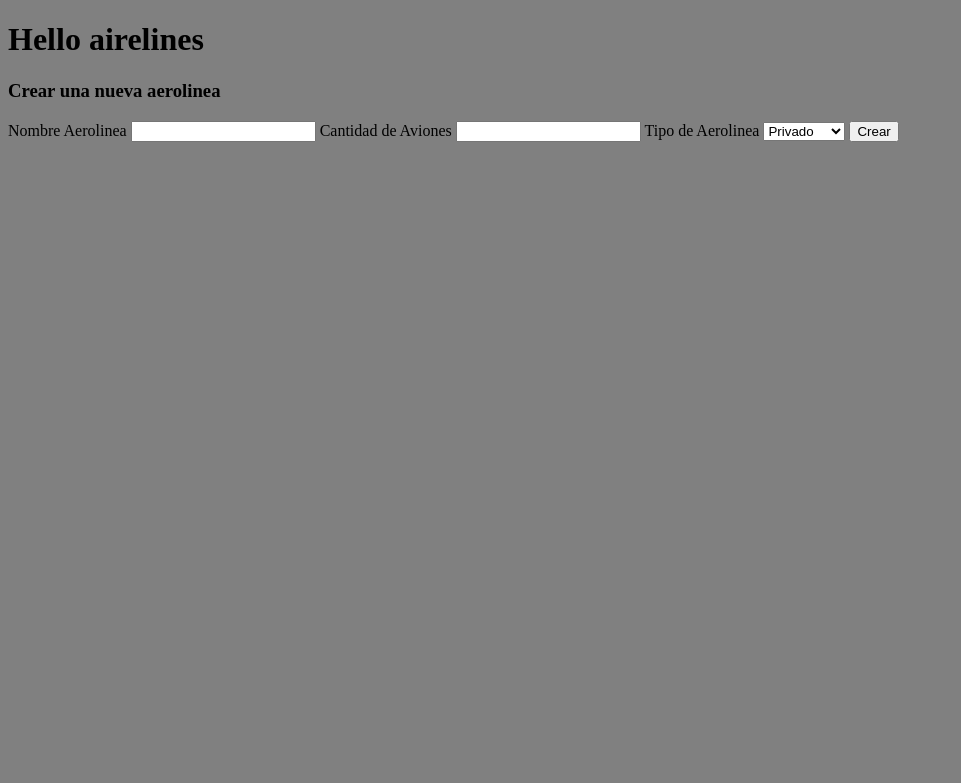
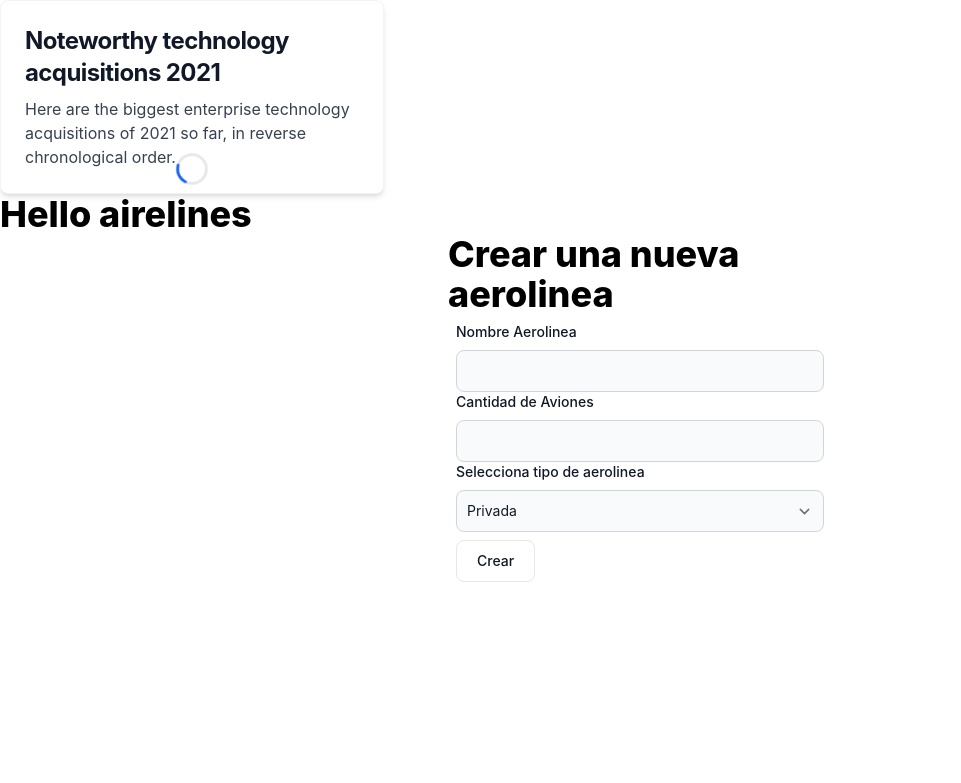
Before and after one commit to Goatja/Bootcamp-FSJ30, a PHP site: page /POO/proycto_aerolinea/index.php in a window 1280 px wide. Shown: the top 783 px of the page, without its empty margins (0-961 px from the left). Run offline with PHP 8.4, Linux system fonts and the light colour scheme; some libraries are stand-ins or nearby versions.

Commit message:
some tail styles at airelines

```diff
--- a/PHP/POO/proycto_aerolinea/index.php
+++ b/PHP/POO/proycto_aerolinea/index.php
@@ -9,7 +9,7 @@
 require_once("./Aerolinea.php");
 //Persistencia de datos.
 $aerolineas = [];
-if(isset($_POST["nombre_aerolinea"], $_POST["cantidad"], $_POST["tipo_aerolinea"])){
+if (isset($_POST["nombre_aerolinea"], $_POST["cantidad"], $_POST["tipo_aerolinea"])) {
     $nombre = $_POST["nombre_aerolinea"];
     $cantidad = $_POST["cantidad"];
     $tipo_aero = $_POST["tipo_aerolinea"];
@@ -17,38 +17,56 @@ if(isset($_POST["nombre_aerolinea"], $_POST["cantidad"], $_POST["tipo_aerolinea"
     $aerolinea = new Aerolinea($nombre, $cantidad, $tipo_aero);
 
     print_r($aerolinea);
-    array_push( $aerolineas, $aerolinea);
+    array_push($aerolineas, $aerolinea);
     echo "<h1>Aerolineas hasta ahora.</h1><br>";
     print_r($aerolineas);
+}else{
+    echo '
+
+        <div class="relative items-center block max-w-sm p-6 bg-white border border-gray-100 rounded-lg shadow-md dark:bg-gray-800 dark:border-gray-800 dark:hover:bg-gray-700">
+            <h5 class="mb-2 text-2xl font-bold tracking-tight text-gray-900 dark:text-white opacity-20">Noteworthy technology acquisitions 2021</h5>
+            <p class="font-normal text-gray-700 dark:text-gray-400 opacity-20">Here are the biggest enterprise technology acquisitions of 2021 so far, in reverse chronological order.</p>
+            <div role="status" class="absolute -translate-x-1/2 -translate-y-1/2 top-2/4 left-1/2">
+                <svg aria-hidden="true" class="w-8 h-8 text-gray-200 animate-spin dark:text-gray-600 fill-blue-600" viewBox="0 0 100 101" fill="none" xmlns="http://www.w3.org/2000/svg"><path d="M100 50.5908C100 78.2051 77.6142 100.591 50 100.591C22.3858 100.591 0 78.2051 0 50.5908C0 22.9766 22.3858 0.59082 50 0.59082C77.6142 0.59082 100 22.9766 100 50.5908ZM9.08144 50.5908C9.08144 73.1895 27.4013 91.5094 50 91.5094C72.5987 91.5094 90.9186 73.1895 90.9186 50.5908C90.9186 27.9921 72.5987 9.67226 50 9.67226C27.4013 9.67226 9.08144 27.9921 9.08144 50.5908Z" fill="currentColor"/><path d="M93.9676 39.0409C96.393 38.4038 97.8624 35.9116 97.0079 33.5539C95.2932 28.8227 92.871 24.3692 89.8167 20.348C85.8452 15.1192 80.8826 10.7238 75.2124 7.41289C69.5422 4.10194 63.2754 1.94025 56.7698 1.05124C51.7666 0.367541 46.6976 0.446843 41.7345 1.27873C39.2613 1.69328 37.813 4.19778 38.4501 6.62326C39.0873 9.04874 41.5694 10.4717 44.0505 10.1071C47.8511 9.54855 51.7191 9.52689 55.5402 10.0491C60.8642 10.7766 65.9928 12.5457 70.6331 15.2552C75.2735 17.9648 79.3347 21.5619 82.5849 25.841C84.9175 28.9121 86.7997 32.2913 88.1811 35.8758C89.083 38.2158 91.5421 39.6781 93.9676 39.0409Z" fill="currentFill"/></svg>
+                <span class="sr-only">Loading...</span>
+            </div>
+        </div>
+    ';
 }
 //print_r($_POST);
 ?>
 
 <!DOCTYPE html>
 <html lang="es">
+
 <head>
     <meta charset="UTF-8">
     <meta name="viewport" content="width=device-width, initial-scale=1.0">
+    <link href="https://cdn.jsdelivr.net/npm/flowbite@3.1.2/dist/flowbite.min.css" rel="stylesheet" />
+
     <title>Practica CRUD aerolinea</title>
 </head>
-<body style="background-color:gray">
-    <h1>Hello airelines</h1>
 
-    <h3>Crear una nueva aerolinea</h3>
-    <form method="POST">
-        <label for="">Nombre Aerolinea</label>
-        <input type="text" name="nombre_aerolinea" required>
-        <label for="">Cantidad de Aviones</label>
-        <input type="text" name="cantidad" required>
-        <label for="tipo_aerolinea">Tipo de Aerolinea</label>
-        <select name="tipo_aerolinea">
-            <option value="Privado">Privado</option>
+<body class="dark:text-white bg-white dark:bg-gray-900 bg-[url('https://flowbite.s3.amazonaws.com/docs/jumbotron/hero-pattern.svg')] dark:bg-[url('https://flowbite.s3.amazonaws.com/docs/jumbotron/hero-pattern-dark.svg')]">
+    <h1 class="text-4xl font-extrabold dark:text-white"">Hello airelines</h1>
+
+    <h3 class="max-w-sm mx-auto text-4xl font-extrabold dark:text-white"">Crear una nueva aerolinea</h3>
+    <form method="POST" class="max-w-sm mx-auto bg-white dark:bg-gray-900 p-2">
+        <label for="" class="block mb-2 text-sm font-medium text-gray-900 dark:text-white">Nombre Aerolinea</label>
+        <input type="text" name="nombre_aerolinea" required class="bg-gray-50 border border-gray-300 text-gray-900 text-sm rounded-lg focus:ring-blue-500 focus:border-blue-500 block w-full p-2.5 dark:bg-gray-700 dark:border-gray-600 dark:placeholder-gray-400 dark:text-white dark:focus:ring-blue-500 dark:focus:border-blue-500">
+        <label for=""  class="block mb-2 text-sm font-medium text-gray-900 dark:text-white">Cantidad de Aviones</label>
+        <input type="text" name="cantidad" required class="bg-gray-50 border border-gray-300 text-gray-900 text-sm rounded-lg focus:ring-blue-500 focus:border-blue-500 block w-full p-2.5 dark:bg-gray-700 dark:border-gray-600 dark:placeholder-gray-400 dark:text-white dark:focus:ring-blue-500 dark:focus:border-blue-500">
+        <label for="tipo_aerolinea" class="block mb-2 text-sm font-medium text-gray-900 dark:text-white">Selecciona tipo de aerolinea</label>
+        <select id="t_aerolinea" name="tipo_aerolinea" class="bg-gray-50 border border-gray-300 text-gray-900 text-sm rounded-lg focus:ring-blue-500 focus:border-blue-500 block w-full p-2.5 dark:bg-gray-700 dark:border-gray-600 dark:placeholder-gray-400 dark:text-white dark:focus:ring-blue-500 dark:focus:border-blue-500">
+
+            <option value="Privada">Privada</option>
             <option value="Comercial">Comercial</option>
             <option value="Carga">Carga</option>
             <option value="Nacional">Nacional</option>
         </select>
-        <button type="submit">Crear</button>
+        <button type="submit" class=" mt-2 py-2.5 px-5 me-2 mb-2 text-sm font-medium text-gray-900 focus:outline-none bg-white rounded-lg border border-gray-200 hover:bg-gray-100 hover:text-blue-700 focus:z-10 focus:ring-4 focus:ring-gray-100 dark:focus:ring-gray-700 dark:bg-gray-800 dark:text-gray-400 dark:border-gray-600 dark:hover:text-white dark:hover:bg-gray-700">Crear</button>
     </form>
+    <script src="https://cdn.jsdelivr.net/npm/flowbite@3.1.2/dist/flowbite.min.js"></script>
+</body>
 
-</body>
 </html>
```
